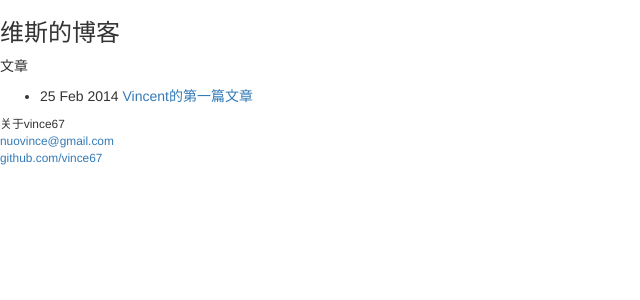
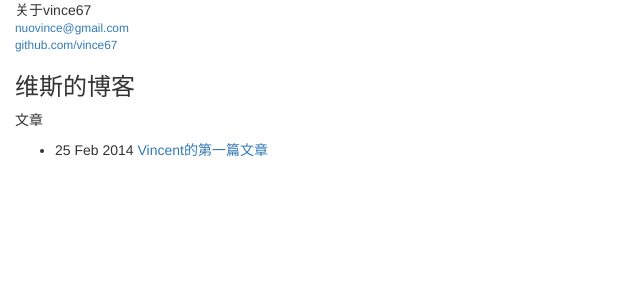
Before and after one commit to vince67/vince67.github.io, a Jekyll site: the page built from index.html, in a window 1280 px wide. Shown: the top 300 px of the page, without its empty margins (0-640 px from the left). Built offline with Jekyll 4.4.1, drawn with Linux system fonts in a browser that asks for light colours; nearby versions of some CDN libraries.

Commit message:
FIX: fixed footer

```diff
--- a/_layouts/default.html
+++ b/_layouts/default.html
@@ -7,17 +7,18 @@
 </head>
 
 <body>
-    <div class="row-fluid">
-        <div class="span4"></div>
-        <div class="span4">
-            {{ content }}
-            <p>
-                <small>关于vince67</small><br>
+    <div class="container-fluid">
+        <div class="row-fluid">
+            <div class="span2 offset2">
+            <p>关于vince67<br>
                 <small><a href="nuovince@gmail.com">nuovince@gmail.com</a></small><br>
                 <small><a href="http://github.com/hueidou/">github.com/vince67</a></small>
             </p>
+            </div>
+            <div class="span4">
+                {{ content }}
+            </div>
         </div>
-        <div class="span4"></div>
     </div>
 </body>
 </html>
```
